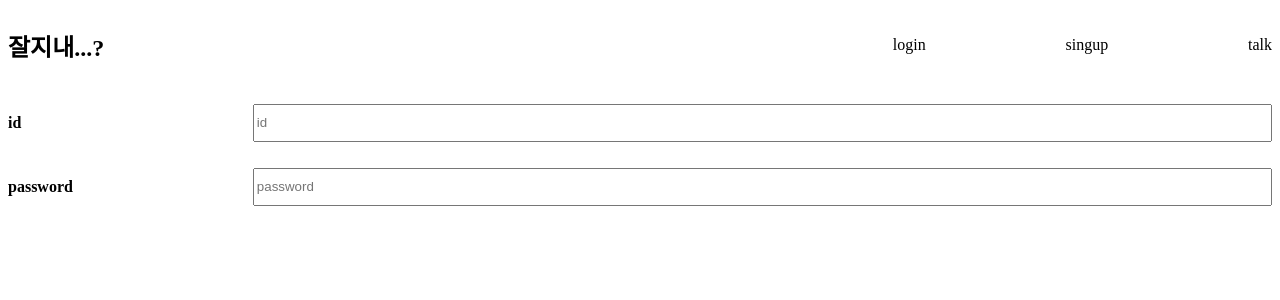
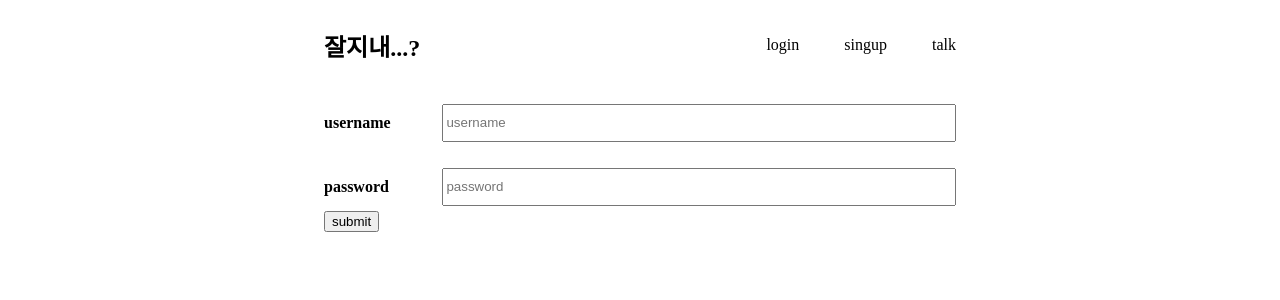
Before and after one commit to kyj2471/node-toy-project, a Next.js app in the folder client/: page /login in a window 1280 px wide. Shown: the top 300 px of the page. Built offline with nearby package versions, Linux system fonts and the light colour scheme.

Commit message:
로그인, 회원가입 구현

```diff
--- /dev/null
+++ b/client/src/components/UI/form/Submit.tsx
@@ -0,0 +1,18 @@
+import React from 'react';
+import styled from 'styled-components';
+
+const Submit = (props: any) => {
+  const { handleSubmit } = props;
+
+  return (
+    <>
+      <S.Button onClick={() => handleSubmit()}>submit</S.Button>
+    </>
+  );
+};
+
+const S = {
+  Button: styled.button``
+};
+
+export default Submit;
--- a/client/src/components/UI/login/index.tsx
+++ b/client/src/components/UI/login/index.tsx
@@ -1,10 +1,14 @@
 import React, { useState } from 'react';
+import { useRouter } from 'next/router';
 import InputBox from '../form/InputBox';
 import { useInputChange } from 'components/hooks/useInputChange';
+import Submit from '../form/Submit';
 import * as C from 'components/constants/auth';
+import * as API from 'components/api/auth';
 
 const Login = () => {
   const [list, setList] = useState(C.LOGIN_INPUT_LIST);
+  const router = useRouter();
 
   // handle input change logic
   const handleChange = (text: any, id: any) => {
@@ -12,11 +16,36 @@ const Login = () => {
     setList(result);
   };
 
+  // submit login
+  const handleSubmit = () => {
+    const data = {
+      username: list[0].value,
+      password: list[1].value
+    };
+    API.postLogin(data)
+      .then(() => {
+        onLinkHome();
+        onResetValue();
+      })
+      .catch((error) => console.error(error));
+  };
+
+  // link to home
+  const onLinkHome = () => {
+    router.push('/');
+  };
+
+  // reset input value
+  const onResetValue = () => {
+    setList(C.LOGIN_INPUT_LIST);
+  };
+
   return (
     <>
       {list.map((data: any, index: number) => (
         <InputBox key={index} data={data} handleChange={handleChange} />
       ))}
+      <Submit handleSubmit={handleSubmit} />
     </>
   );
 };
--- a/client/src/components/UI/signup/index.tsx
+++ b/client/src/components/UI/signup/index.tsx
@@ -1,10 +1,14 @@
 import React, { useState } from 'react';
+import { useRouter } from 'next/router';
 import InputBox from '../form/InputBox';
+import { useInputChange } from 'components/hooks/useInputChange';
+import Submit from '../form/Submit';
 import * as C from 'components/constants/auth';
-import { useInputChange } from 'components/hooks/useInputChange';
+import * as API from 'components/api/auth';
 
 const SignUp = () => {
   const [list, setList] = useState(C.SIGN_UP_INPUT_LIST);
+  const router = useRouter();
 
   // handle input change logic
   const handleChange = (text: any, id: any) => {
@@ -12,11 +16,33 @@ const SignUp = () => {
     setList(result);
   };
 
+  // signup submit
+  const handleSubmit = () => {
+    const data = {
+      name: list[0].value,
+      password: list[1].value,
+      username: list[2].value,
+      email: list[3].value
+    };
+    API.postSignUp(data)
+      .then(() => {
+        router.push('/login');
+        onResetValue();
+      })
+      .catch((err) => console.error(err));
+  };
+
+  // reset value, state
+  const onResetValue = () => {
+    setList(C.SIGN_UP_INPUT_LIST);
+  };
+
   return (
     <>
       {list.map((data: any, index: number) => (
         <InputBox key={index} data={data} handleChange={handleChange} />
       ))}
+      <Submit handleSubmit={handleSubmit} />
     </>
   );
 };
--- /dev/null
+++ b/client/src/components/api/auth.ts
@@ -0,0 +1,13 @@
+import Axios from 'components/libraries/axios';
+
+export const getMe = async () => {
+  return Axios.get('/auth/me');
+};
+
+export const postSignUp = async (data: any) => {
+  return Axios.post('/auth/signup', data);
+};
+
+export const postLogin = async (data: any) => {
+  return Axios.post('/auth/login', data);
+};
--- a/client/src/components/constants/auth.ts
+++ b/client/src/components/constants/auth.ts
@@ -1,10 +1,11 @@
 export const SIGN_UP_INPUT_LIST = [
-  { id: 'id', hint: 'id', value: '' },
+  { id: 'name', hint: 'name', value: '' },
   { id: 'password', hint: 'password', value: '' },
-  { id: 'username', hint: 'username', value: '' }
+  { id: 'username', hint: 'username', value: '' },
+  { id: 'email', hint: 'email', value: '' }
 ];
 
 export const LOGIN_INPUT_LIST = [
-  { id: 'id', hint: 'id', value: '' },
+  { id: 'username', hint: 'username', value: '' },
   { id: 'password', hint: 'password', value: '' }
 ];
--- a/client/src/components/service/Login.tsx
+++ b/client/src/components/service/Login.tsx
@@ -1,13 +1,20 @@
 import React from 'react';
+import styled from 'styled-components';
 import * as UI from 'components/UI';
 
 const Login = () => {
   return (
-    <>
+    <S.Wrapper>
       <UI.NavBar />
       <UI.Login />
-    </>
+    </S.Wrapper>
   );
+};
+const S = {
+  Wrapper: styled.div`
+    max-width: 50%;
+    margin: 0 auto;
+  `
 };
 
 export default Login;
```
Also changed, not shown: 1 other file (tests, documents, lock files or other folders).
